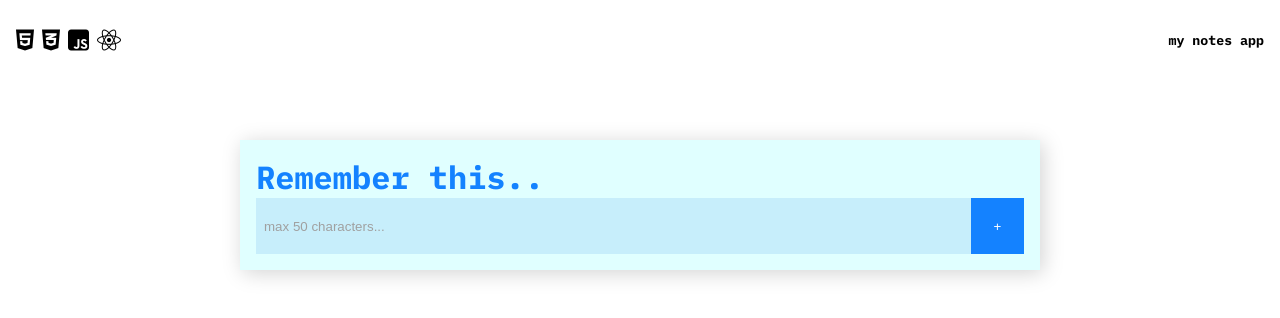
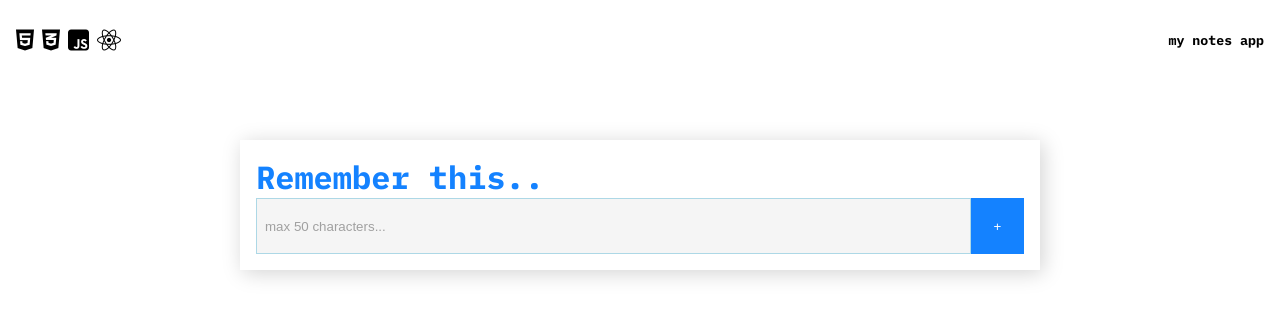
Before and after one commit to Kristian-kodehode/todo, a React (Vite) app: page / in a window 1280 px wide. Shown: the top 318 px of the page. Built offline with nearby package versions, Linux system fonts and the light colour scheme.

Commit message:
changed styling on buttons to be 100% height

```diff
--- a/src/App.css
+++ b/src/App.css
@@ -36,24 +36,26 @@ h1 {
   margin: 60px auto;
   /* border: 1px solid black; */
   /* padding-top: 80px; */
-  background-color: lightcyan;
+  /* background-color: lightcyan; */
   padding: 8px;
   min-width: 340px;
   box-shadow: 3px 3px 20px lightgray;
 }
 .input-text {
   height: 56px;
-  border: none;
-  background-color: rgb(199, 238, 251);
+  border: 1px solid lightblue;
+  background-color: rgb(245, 245, 245);
   width: 100%;
   padding-left: 8px;
+  margin-bottom: 1em;
 }
 .input-text:hover {
-  border: 2px solid white;
+  border: 1px solid #1482ff;
 }
 .input-container {
   display: flex;
   width: 100%;
+  height: 56px;
   /* border: 1px solid black; */
 }
 ::placeholder {
@@ -65,9 +67,9 @@ h1 {
   align-items: start;
   height: 56px;
   margin-top: 4px;
+  border: 1px solid green;
 }
 .task-container:hover {
-  box-shadow: 1px 1px 20px rgba(0, 0, 0, 0.117);
 }
 textarea {
   resize: none;
@@ -85,7 +87,8 @@ textarea {
 .button-edit,
 .button-delete {
   width: 56px;
-  height: 56px;
+  /* height: 56px; */
+  height: 100%;
   border: none;
   color: white;
   cursor: pointer;
```
